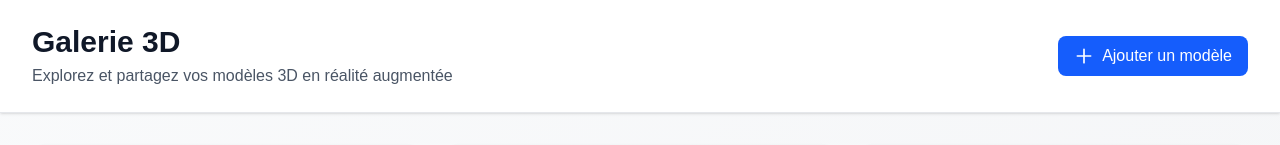
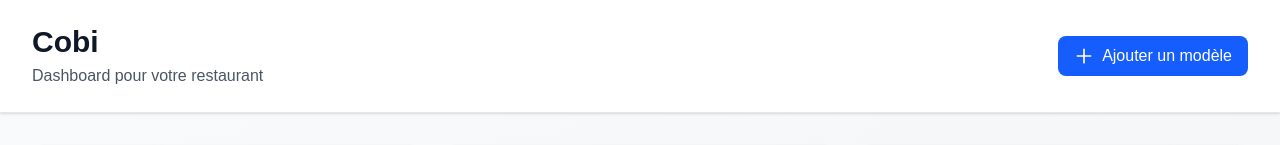
Before and after one commit to bleonardo0/cobi, a Next.js app: page / in a window 1280 px wide. Shown: the top 145 px of the page. Built offline with nearby package versions, Linux system fonts and the light colour scheme; no server answers.

Commit message:
texte modif

```diff
--- a/src/app/page.tsx
+++ b/src/app/page.tsx
@@ -83,10 +83,10 @@ export default function HomePage() {
           <div className="flex justify-between items-center py-6">
             <div>
               <h1 className="text-3xl font-bold text-gray-900">
-                Galerie 3D
+                Cobi
               </h1>
               <p className="text-gray-600 mt-1">
-                Explorez et partagez vos modèles 3D en réalité augmentée
+                Dashboard pour votre restaurant
               </p>
             </div>
 
```
